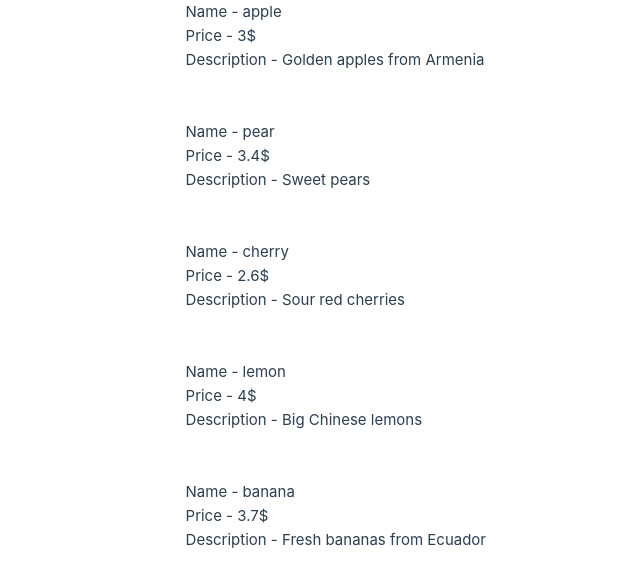
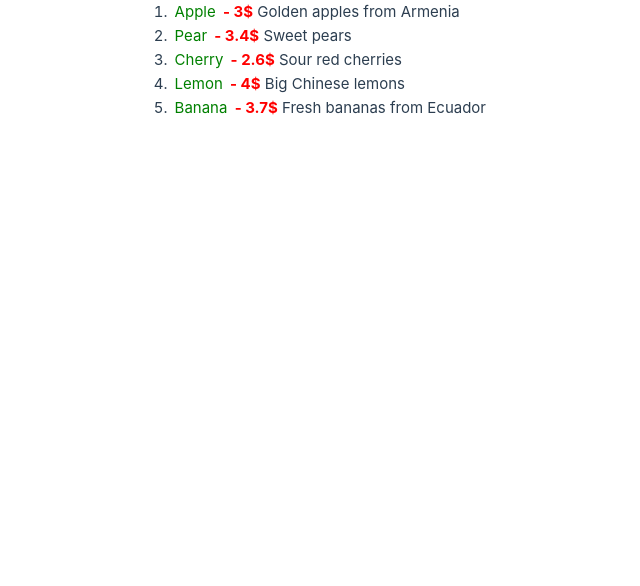
Before and after one commit to annadovlatyn/Vue-project, a Vue app: page / in a window 1280 px wide. Shown: the top 586 px of the page, without its empty margins (154-794 px from the left). Built offline with nearby package versions, Linux system fonts and the light colour scheme.

Commit message:
added :key attribute in v-for

```diff
--- a/src/App.vue
+++ b/src/App.vue
@@ -42,7 +42,12 @@ export default {
 
 <template>
   <main>
-  <Product v-for="fruit of fruits" :fruits="fruit"/>
+    <ol>
+      <li v-for="fruit of fruits" :key="fruit.name">
+        <Product  :fruit="fruit"  />
+      </li>
+    </ol>
+
 </main>
 </template>
 <style>
--- a/src/components/Description.vue
+++ b/src/components/Description.vue
@@ -8,6 +8,6 @@ export default {
 </script>
 
 <template>
-    <p>Description - {{ value }}</p>
+    <span>{{ value }}</span>
 
 </template>
--- a/src/components/Name.vue
+++ b/src/components/Name.vue
@@ -8,6 +8,13 @@ export default {
 </script>
 
 <template>
-    <p>Name - {{ value }}</p>
+    <span class="green">{{ value }}</span>
 
 </template>
+
+<style>
+.green{
+color: green;
+text-transform: capitalize;
+}
+</style>
--- a/src/components/Price.vue
+++ b/src/components/Price.vue
@@ -2,12 +2,19 @@
 
 export default {
   props: {
-    value: Number,
+    value: String,
   }
 };
 </script>
 
 <template>
-    <p>Price - {{ value }}</p>
+    <span class="price-style"> - {{ value }}</span>
 
 </template>
+
+<style>
+.price-style {
+  font-weight: bold;
+  color: red;
+}
+</style>
--- a/src/components/Product.vue
+++ b/src/components/Product.vue
@@ -10,7 +10,7 @@ export default {
     Description,
   },
   props:{
-    fruits: Object,
+    fruit: Object,
   }
 };
 </script>
@@ -18,9 +18,8 @@ export default {
 
 <template>
 
-<Name :value='fruits.name' />
-<Price :value='fruits.price' />
-<Description :value='fruits.description' />
-<br/><br/>
+  <div>
+    <Name :value='fruit.name' /> <Price :value='fruit.price' /> <Description :value='fruit.description' />
+  </div>
 
 </template>
```
